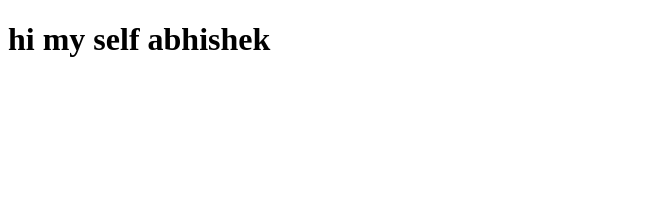
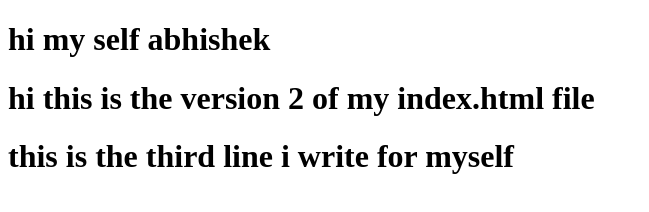
Before and after one commit to ABHISHEK192678/INTRODUCTION, a plain HTML site: page index.html in a window 1280 px wide. Shown: the whole page, without its empty margins (0-649 px from the left). Drawn offline with Linux system fonts and the light colour scheme.

Commit message:
version 3

```diff
--- a/index.html
+++ b/index.html
@@ -7,5 +7,7 @@
 </head>
 <body>
     <h1>hi my self abhishek</h1>
+    <h1>hi this is the version 2 of my index.html file</h1>
+    <h1>this is the third line i write for myself</h1>
 </body>
 </html>
```
